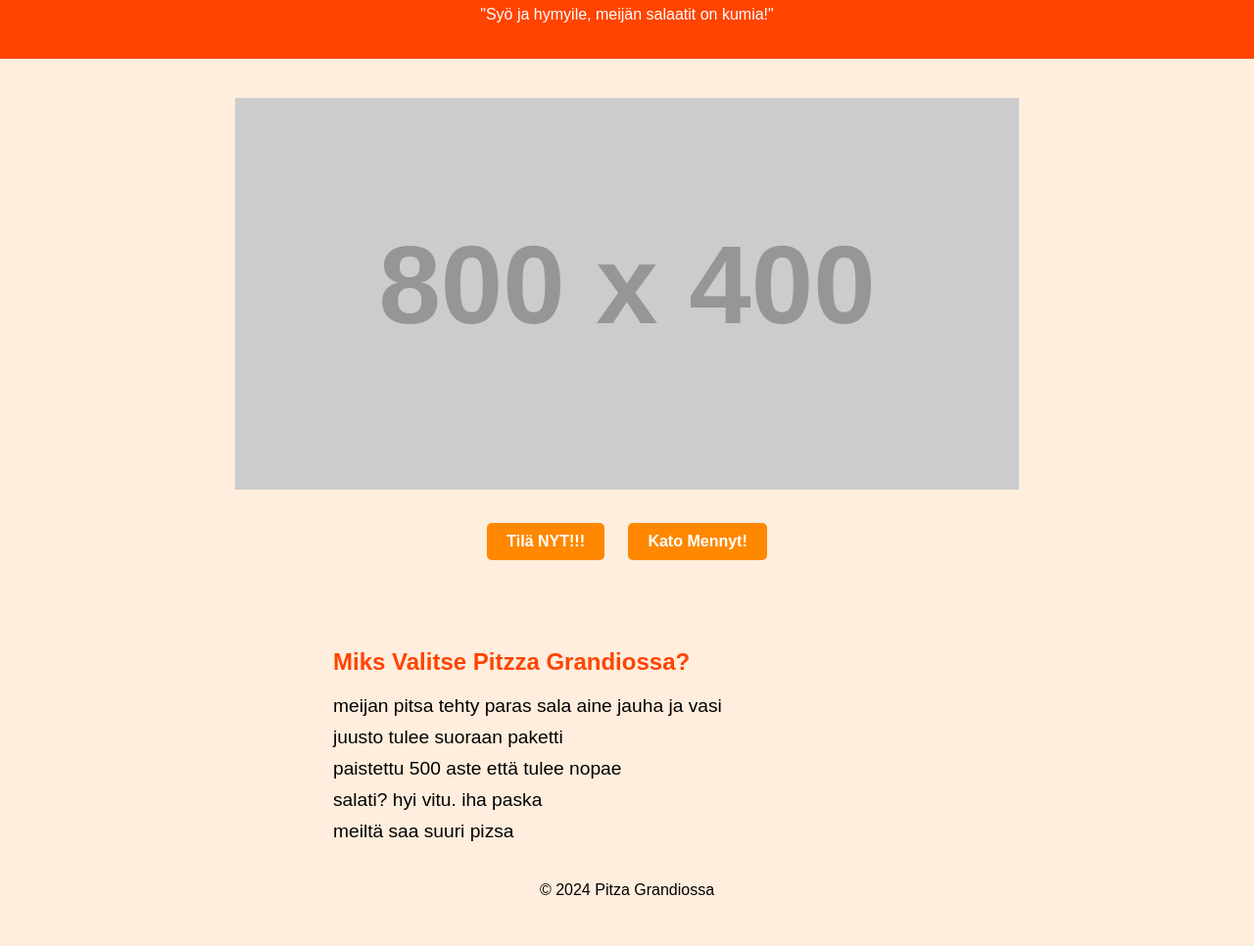
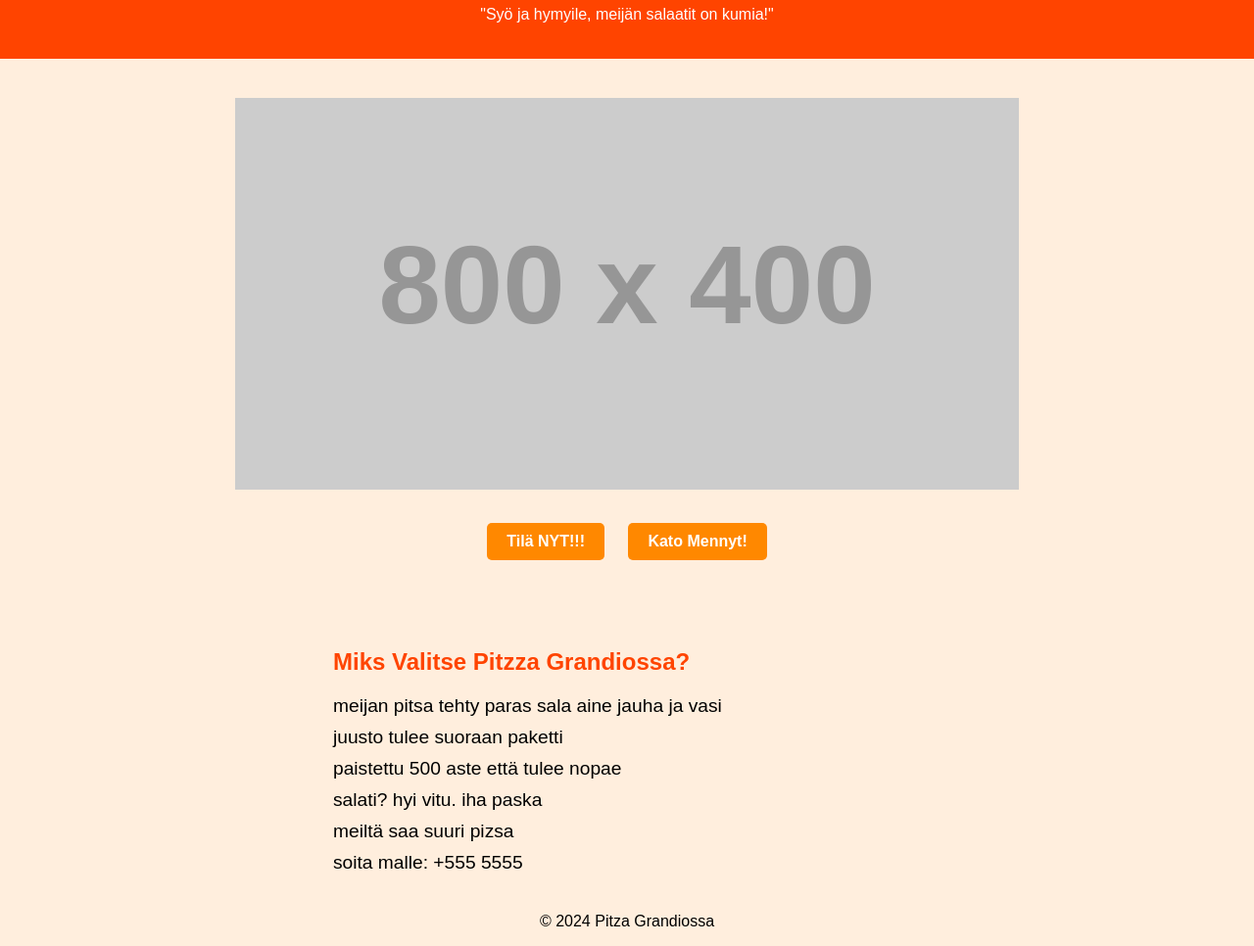
Before and after one commit to Nrthrn/nrthrn.github.io, a plain HTML site: page index.html in a window 1280 px wide. Shown: the part 113-1079 px from the top of the page at 98% size. Before the commit the page ends 1047 px from the top, so only its background shows below. Drawn offline with Linux system fonts and the light colour scheme; placeholder pictures from the web are drawn by us.

Commit message:
Update index.html

```diff
--- a/index.html
+++ b/index.html
@@ -76,6 +76,7 @@
         <div class="fact">paistettu 500 aste että tulee nopae</div>
         <div class="fact">salati? hyi vitu. iha paska</div>
         <div class="fact">meiltä saa suuri pizsa </div>
+        <div class="fact">soita malle: +555 5555 </div>
     </section>
 
     <footer>
```
